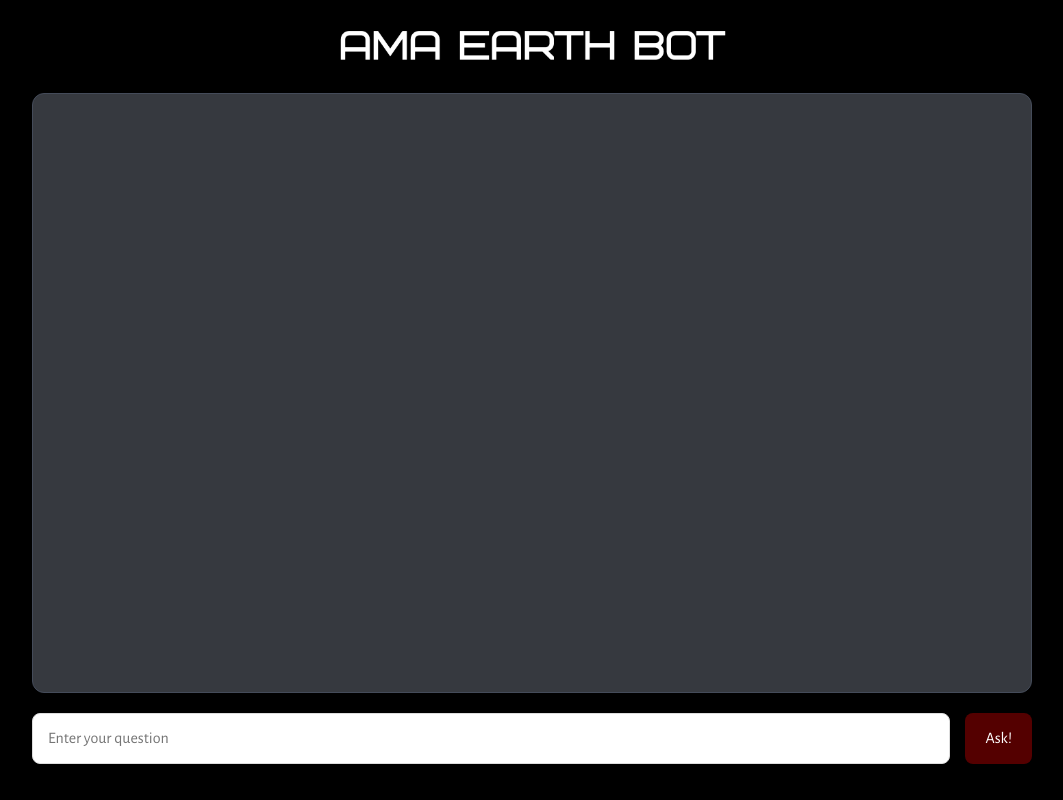
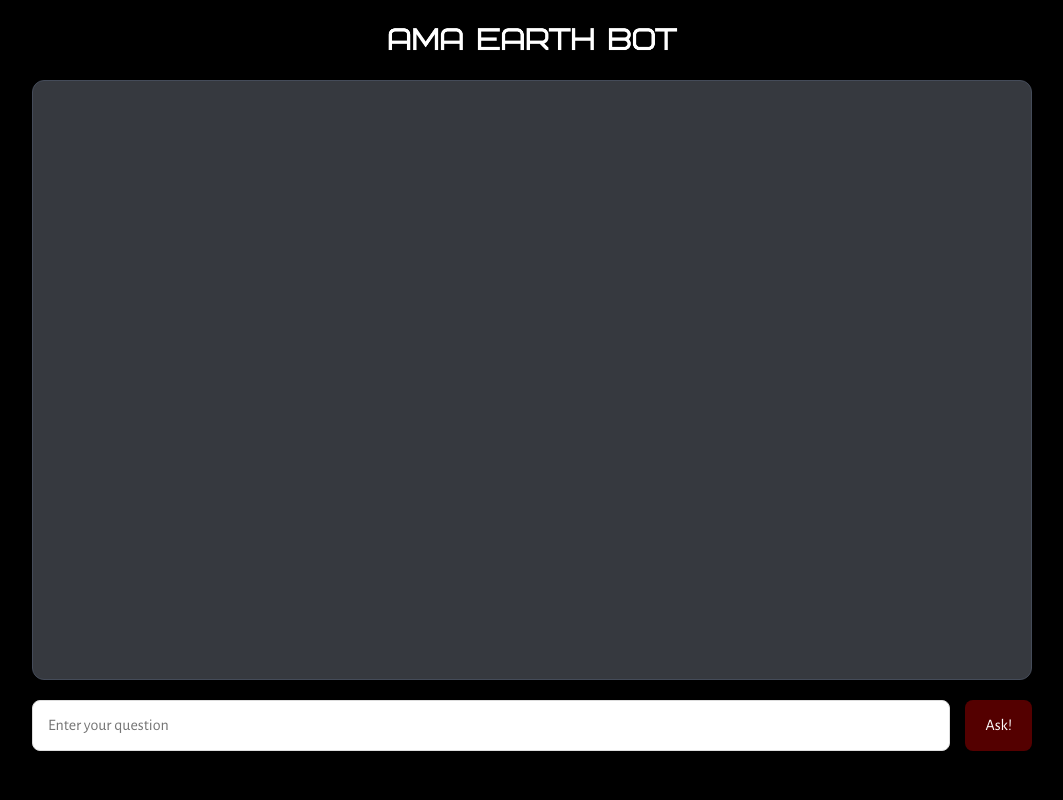
Before and after one commit to lstiles1/chatbot, a plain HTML site: page index.html in a window 1280 px wide. Shown: the whole page, without its empty margins (108-1171 px from the left). Drawn offline with nearby package versions, Linux system fonts and the light colour scheme.

Commit message:
Update styles.css

```diff
--- a/styles.css
+++ b/styles.css
@@ -183,7 +183,7 @@ input:disabled {
 }
 
 .logo {
-  max-width: 400px; /* Adjust as needed */
+  max-width: 300px; /* Adjust as needed */
   height: auto;
   display: block;
   margin: 0 auto 20px; /* Center image with spacing */
```
